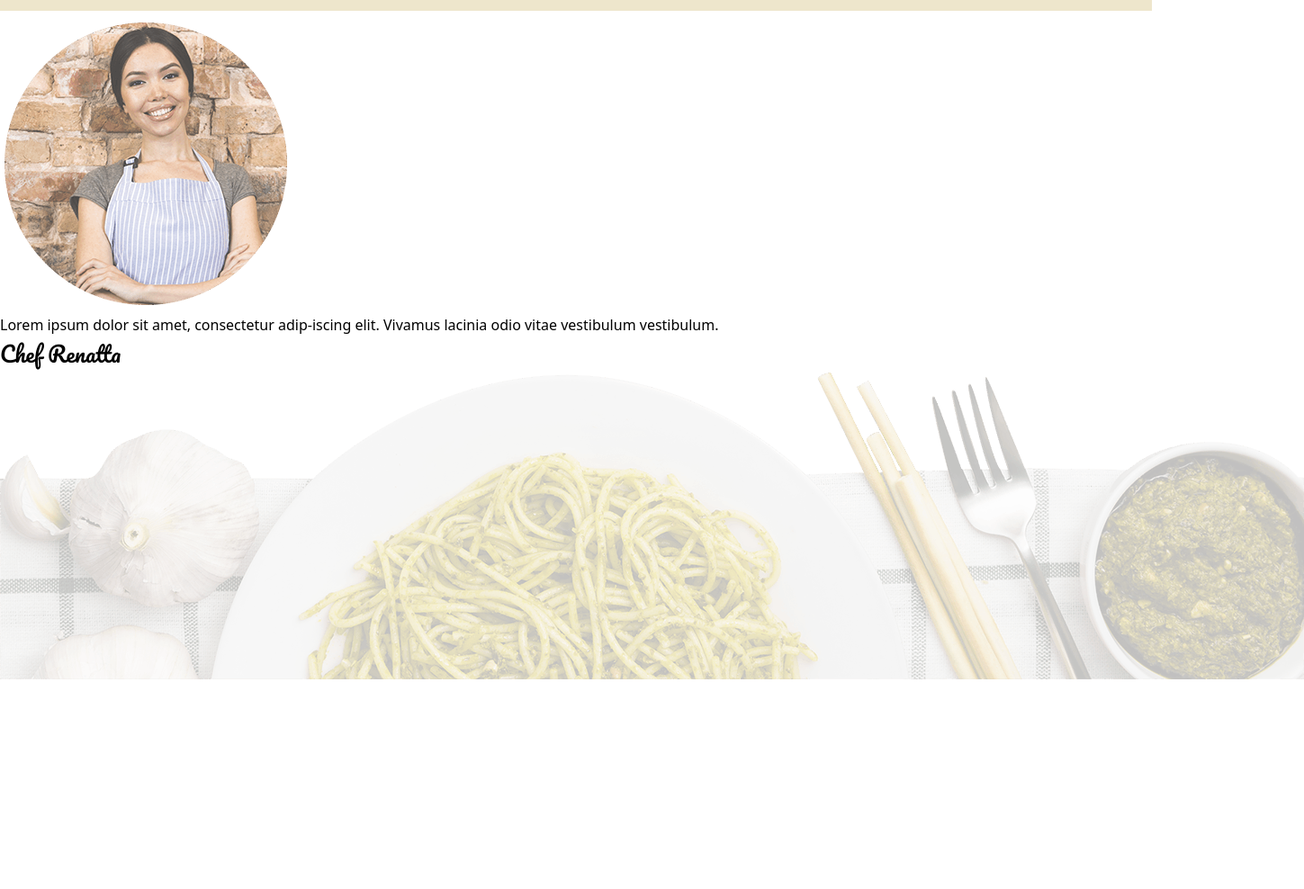
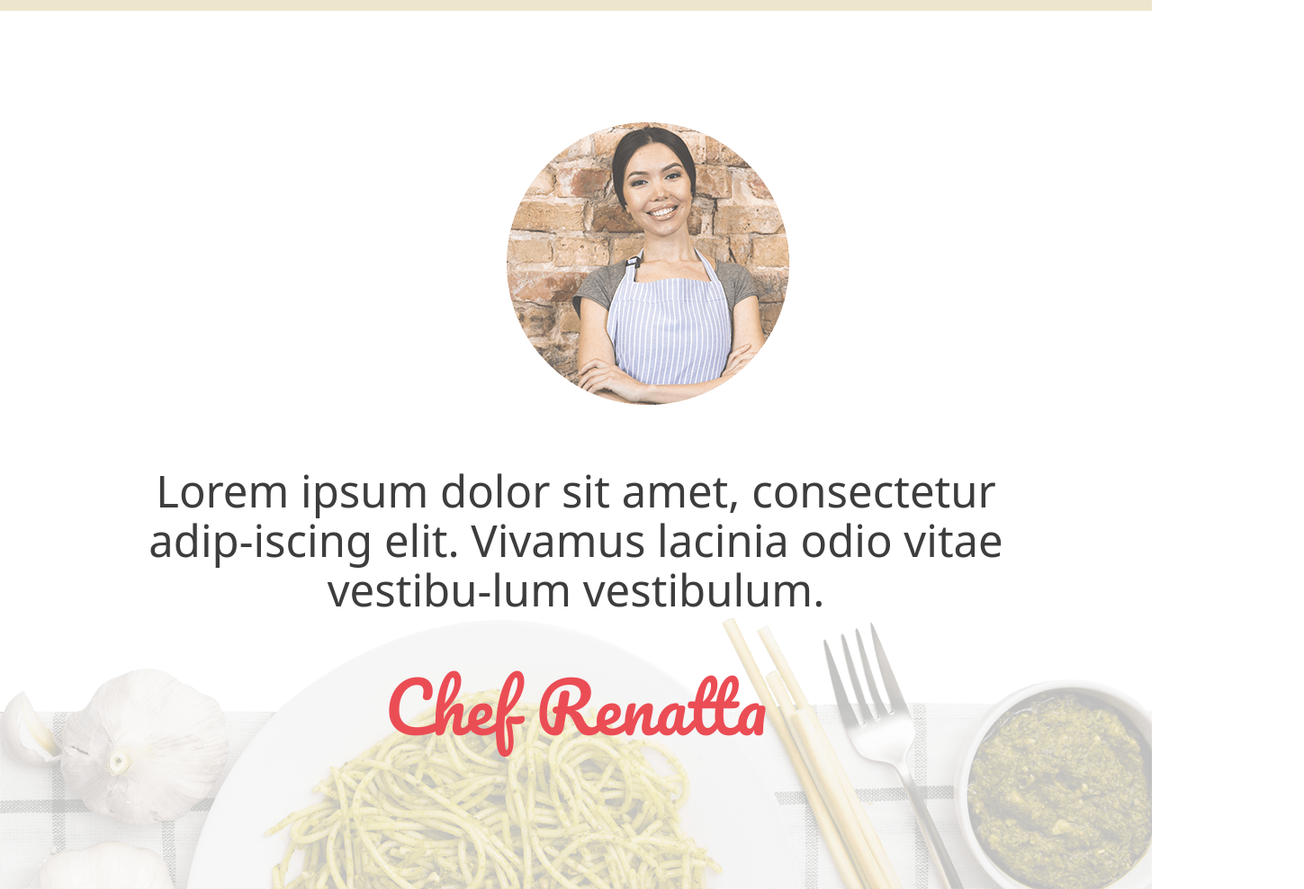
Before and after one commit to ArtemMartynow/foodie, a website: page index.html in a window 1280 px wide. Shown: the part 5660-6648 px from the top of the page at 90% size, 1449 px wide, since content can reach past the window. Before the commit the page ends 6419 px from the top, so only its background shows below. Drawn offline with Linux system fonts and the light colour scheme.

Commit message:
added a style for chef

```diff
--- a/index.html
+++ b/index.html
@@ -197,7 +197,7 @@
         <img src="./images/PlaceYourImageHer(3).png">
         <p>
             Lorem ipsum dolor sit amet, consectetur adip-iscing
-            elit. Vivamus lacinia odio vitae vestibulum vestibulum.
+            elit. Vivamus lacinia odio vitae vestibu-lum vestibulum.
         </p>
         <h2>Chef Renatta</h2>
         <img src="./images/Image(2).png" id="chef-background">
--- a/sass/style.scss
+++ b/sass/style.scss
@@ -336,3 +336,41 @@ header {
         }
     }
 }
+
+.chef {
+    position: relative;
+    height: 976px;
+    img {
+        margin-left: 558px;
+        margin-top: 111px;
+    }
+    p {
+        color: #3D3D3D;
+        width: 1000px;
+        height: 158px;
+        font-size: 49px;
+        margin: 0 auto;
+        text-align: center;
+        line-height: 55px;
+        padding-top: 57px;
+        padding-bottom: 67px;
+        z-index: 1;
+        position: relative;
+    }
+    h2 {
+        width: 425px;
+        height: 98px;
+        font-size: 76px;
+        color: #EB4D55;
+        margin: 0 auto;
+        line-height: 83px;
+        z-index: 1;
+        position: relative;
+    }
+    #chef-background {
+        position: absolute;
+        bottom: 0px;
+        width: 100%;
+        margin: 0;
+    }
+}
```
Also changed, not shown: css/style.css.
